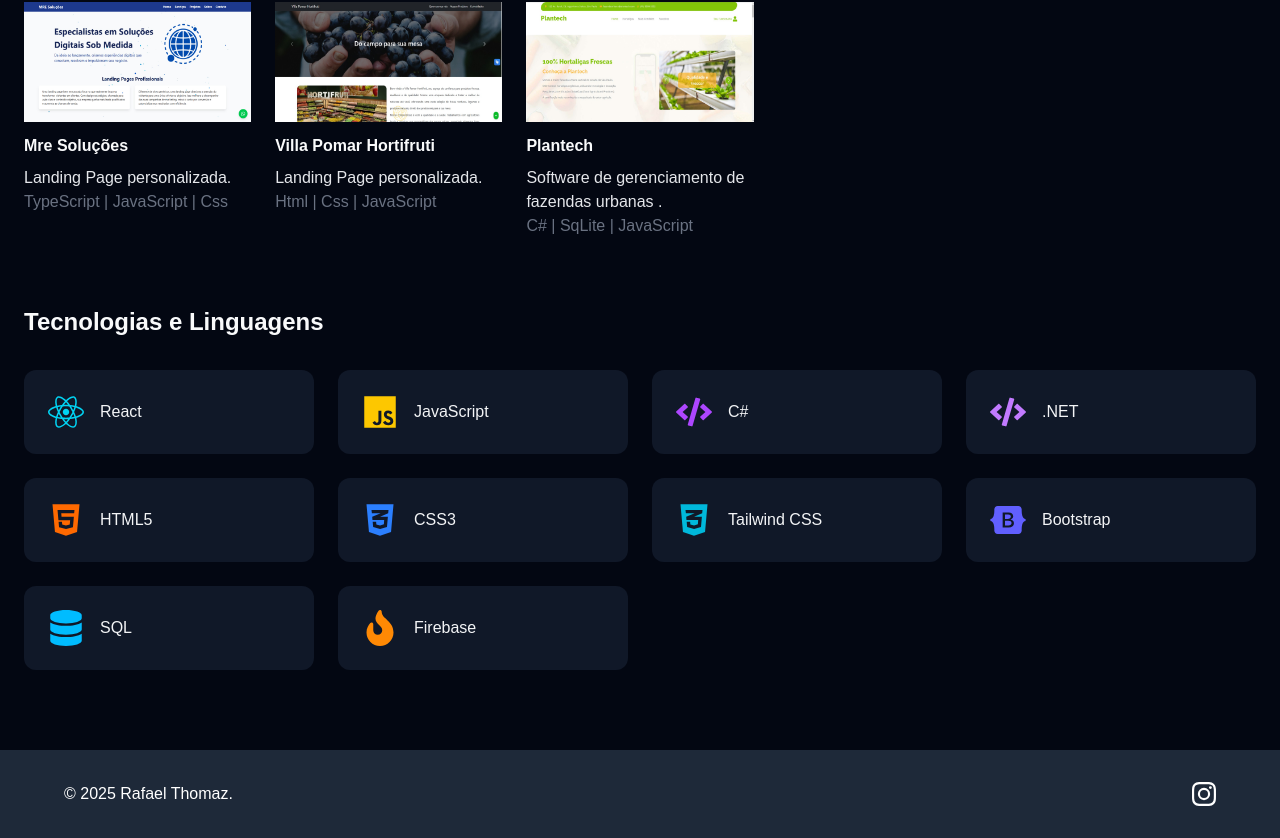
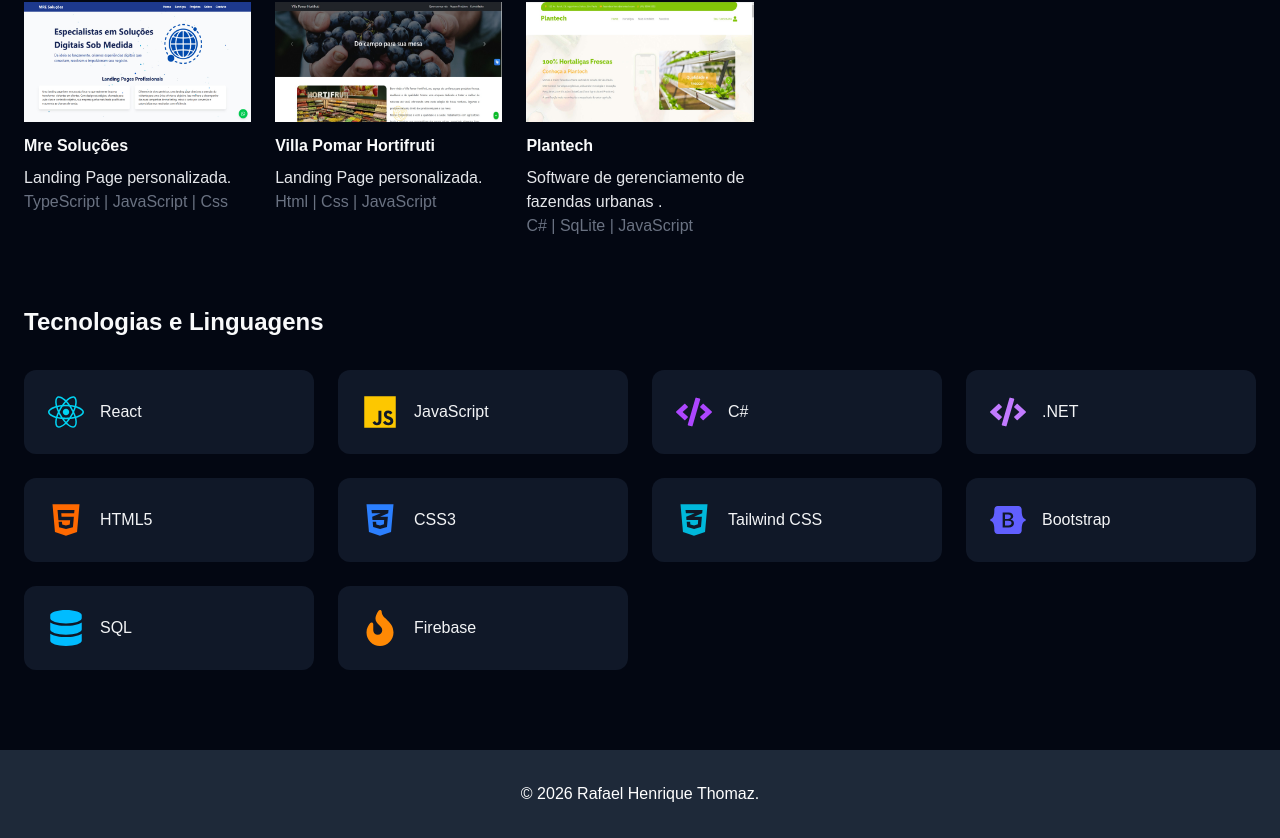
Before and after one commit to rafahthomaz14/Portifolio-Rafa, a React (Vite) app: page / in a window 1280 px wide. Shown: the part 430-1268 px from the top of the page. Built offline with nearby package versions, Linux system fonts and the light colour scheme; a web font is replaced by a local one.

Commit message:
ajuste footer

```diff
--- a/src/Components/Footer/index.jsx
+++ b/src/Components/Footer/index.jsx
@@ -2,15 +2,8 @@ export default function Footer() {
     return (
         <footer className="w-full bg-gray-800 text-white py-8 mt-20" role="contentinfo">
             <div className="w-[90%] max-w-[1200px] mx-auto">
-                <div className="flex flex-col md:flex-row justify-between items-center gap-4">
-                    <p>© 2025 Rafael Thomaz.</p>
-                    <div className="flex items-center gap-6" role="navigation" aria-label="Redes sociais">
-                        <span className="text-white hover:text-gray-300 transition-colors" aria-hidden="true">
-                            <svg className="w-6 h-6" fill="currentColor" viewBox="0 0 24 24" xmlns="http://www.w3.org/2000/svg">
-                                <path d="M12 2.163c3.204 0 3.584.012 4.85.07 3.252.148 4.771 1.691 4.919 4.919.058 1.265.069 1.645.069 4.849 0 3.205-.012 3.584-.069 4.849-.149 3.225-1.664 4.771-4.919 4.919-1.266.058-1.644.07-4.85.07-3.204 0-3.584-.012-4.849-.07-3.26-.149-4.771-1.699-4.919-4.92-.058-1.265-.07-1.644-.07-4.849 0-3.204.013-3.583.07-4.849.149-3.227 1.664-4.771 4.919-4.919 1.266-.057 1.645-.069 4.849-.069zM12 0C8.741 0 8.333.014 7.053.072 2.695.272.273 2.69.073 7.052.014 8.333 0 8.741 0 12c0 3.259.014 3.668.072 4.948.2 4.358 2.618 6.78 6.98 6.98C8.333 23.986 8.741 24 12 24c3.259 0 3.668-.014 4.948-.072 4.354-.2 6.782-2.618 6.979-6.98.059-1.28.073-1.689.073-4.948 0-3.259-.014-3.667-.072-4.947-.196-4.354-2.617-6.78-6.979-6.98C15.668.014 15.259 0 12 0zm0 5.838a6.162 6.162 0 100 12.324 6.162 6.162 0 000-12.324zM12 16a4 4 0 110-8 4 4 0 010 8zm6.406-11.845a1.44 1.44 0 100 2.881 1.44 1.44 0 000-2.881z"/>
-                            </svg>
-                        </span>
-                    </div>
+                <div className="flex flex-col justify-center items-center">
+                    <p>© 2026 Rafael Henrique Thomaz.</p>
                 </div>
             </div>
         </footer>
```
